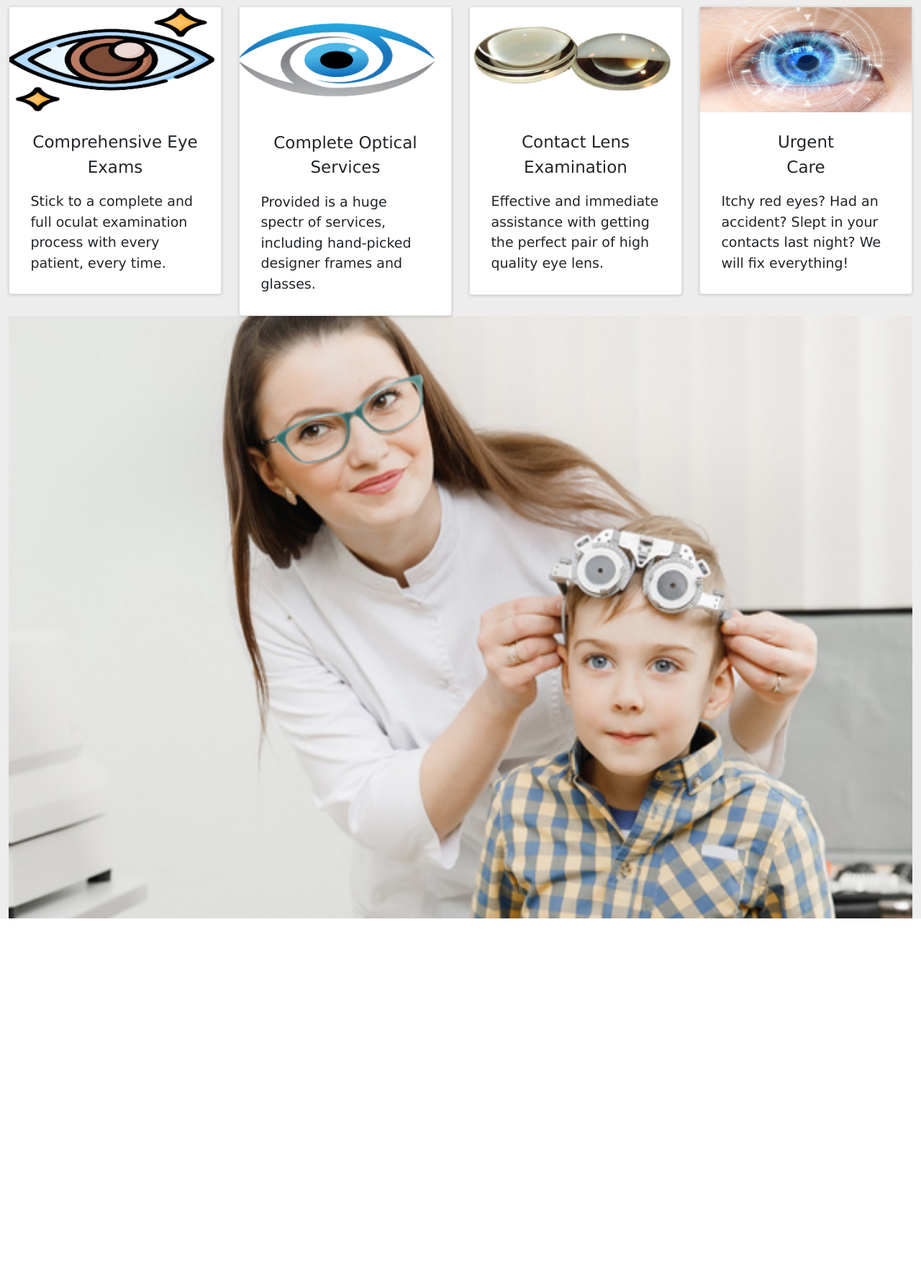
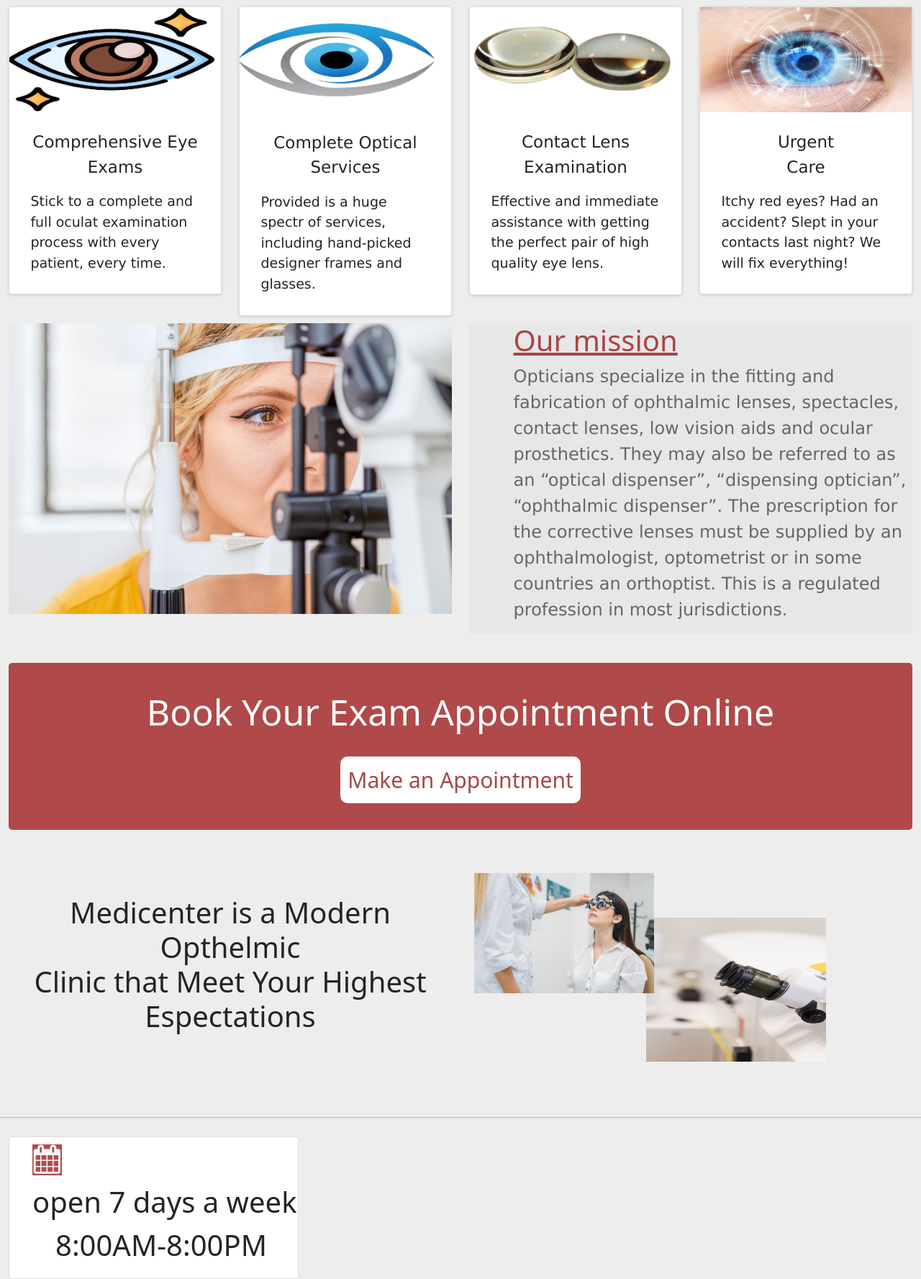
Before and after one commit to sachinjangid761/laxmiopticals, a PHP site: page / in a window 1280 px wide. Shown: the part 585-2362 px from the top of the page at 72% size. Before the commit the page ends 1861 px from the top, so only its background shows below. Run offline with PHP 8.4, Linux system fonts and the light colour scheme.

Commit message:
add site

```diff
--- a/css/style.css
+++ b/css/style.css
@@ -115,7 +115,7 @@ position: absolute;
     font-family: Arial;
     text-align: center;
 }
-.card{
+.card-sadow{
     background-color: white;
     border-radius: 5px;
     margin-top: 10px;
@@ -136,3 +136,86 @@ position: absolute;
 .card-image img{
     width: 100%;
 }
+.ourmission{
+    padding-left: 10%;
+    color: var(--button-bg-color);
+    font-size: 40px;
+    text-decoration: underline;
+}
+.about{
+    padding-left: 10%;
+    font-size: 24px;
+    font-family: Verdana, Geneva, Tahoma, sans-serif;
+    color: rgba(0, 0, 0, 0.56);
+}
+.mission{
+    box-shadow: none !important;
+    background-color: #dddddd73 !important;
+    border: none !important;
+}
+.card{margin-top: 10px;}
+.oppointment{
+    width: 100%;
+    height: auto;
+    text-align: center;
+    padding: 3%;
+    background-color: var(--button-hover-color);
+    border-radius: 5px;
+    margin-top: 40px;
+}
+.oppointment h3{
+    font-size: 50px;
+    color: white;
+}
+.oppointment button{
+    padding: 10px;
+    font-size: 30px;
+    color: var(--button-bg-color);
+    border: none;
+    background-color: white;
+    border-radius: 10px;
+
+}
+.oppointment button:hover{
+    background-color: var(--button-bg-color);
+    color: white;
+    border: solid white;
+    transition: 1s;
+}
+.medicenter{
+    text-align: center;
+    font-size: 40px;
+    padding: 5%;
+}
+.medicenter-image-1{
+    height: 200px;
+    width: 250px;
+    margin: 10%;
+    margin-left: 40%;
+}
+.medicenter-image-2{
+    position: absolute;
+    width: 250px;
+    right: 29%;
+}
+.m-top-60{margin-top: 60px;}
+@media screen and (max-width:539px) {
+    .medicenter-image-2{
+        margin-top: -482px;
+        position: relative;
+    }
+    .medicenter-image-1{
+        margin-top: 110px;
+        margin-left: 18%;
+    }
+}
+.timing-and-facilities ul li{
+    display: inline-block;
+    list-style-type: none;
+    font-size: 40px;
+}
+.timing-and-facilities ul li i{
+    background-color: var(--button-hover-color);
+    color: white;
+    padding: 5%;
+}
--- a/index.html
+++ b/index.html
@@ -16,7 +16,8 @@
   <nav class="navbar navbar-expand-lg navbar-light bg-color">
     <div class="container-fluid">
       <a class="navbar-brand"><img src="images/logo/png-transparent-eye-brown-human-round-eyeball-pupil.png"
-          style="position: absolute; width: 60px;top:0;float: left;" alt=""></a><span style="color: brown;margin-left: 50px;font-size: 30px;">Laxmi Opticals</span>
+          style="position: absolute; width: 60px;top:0;float: left;" alt=""></a><span
+        style="color: brown;margin-left: 50px;font-size: 30px;">Laxmi Opticals</span>
       <button class="navbar-toggler" type="button" data-bs-toggle="collapse" data-bs-target="#navbarSupportedContent"
         aria-controls="navbarSupportedContent" aria-expanded="false" aria-label="Toggle navigation">
         <span class="navbar-toggler-icon"></span>
@@ -90,43 +91,105 @@
   <div class="container-fluid">
     <div class="row">
       <div class="col-12 col-sm-6 col-xl-3">
-        <div class="card">
+        <div class="card card-sadow">
           <img src="images/logo/2824810.png" alt="">
           <br>
           <p class="card-description">Comprehensive Eye <br> Exams</p>
-          <p class="card-second-description">Stick to a complete and full oculat examination process with every patient, every time.</p>
+          <p class="card-second-description">Stick to a complete and full oculat examination process with every patient,
+            every time.</p>
         </div>
       </div>
       <div class="col-12 col-sm-6 col-xl-3">
-        <div class="card">
+        <div class="card card-sadow">
           <img src="images/logo/aankh.png" alt="">
           <br>
           <p class="card-description">Complete Optical <br> Services</p>
-          <p class="card-second-description">Provided is a huge spectr of services, including hand-picked designer frames and glasses.</p>
+          <p class="card-second-description">Provided is a huge spectr of services, including hand-picked designer
+            frames and glasses.</p>
         </div>
       </div>
       <div class="col-12 col-sm-6 col-xl-3">
-        <div class="card">
+        <div class="card card-sadow">
           <img src="images/logo/cebd73050208-removebg-preview.png" alt=""><br>
           <p class="card-description">Contact Lens <br> Examination</p>
-          <p class="card-second-description">Effective and immediate assistance with getting the perfect pair of high quality eye lens.</p>
+          <p class="card-second-description">Effective and immediate assistance with getting the perfect pair of high
+            quality eye lens.</p>
         </div>
       </div>
       <div class="col-12 col-sm-6 col-xl-3">
-        <div class="card">
+        <div class="card card-sadow">
           <img src="images/logo/solutions-medical-ophthalmic-lasik.jpg" alt=""><br>
           <p class="card-description">Urgent <br> Care</p>
-          <p class="card-second-description">Itchy red eyes? Had an accident? Slept in your contacts last night? We will fix everything!</p>
+          <p class="card-second-description">Itchy red eyes? Had an accident? Slept in your contacts last night? We will
+            fix everything!</p>
         </div>
       </div>
     </div>
   </div>
   <div class="container-fluid">
-      <div class="row">
-      <div class="card-image">
-        <img src="images/picture/image_01 (1).jpg" alt="">
+    <div class="row">
+      <div class="col-12 col-md-12 col-xl-6">
+        <div class="mission card">
+          <img src="images/picture/Eye-Exam-2-1024x672.jpg" alt="">
+        </div>
+      </div>
+      <div class="col-12 col-md-12 col-xl-6">
+        <div class="card mission">
+          <h2 class="ourmission">Our mission</h2>
+          <p class="about">Opticians specialize in the fitting and
+            fabrication of ophthalmic lenses,
+            spectacles, contact lenses, low vision aids and
+            ocular prosthetics.
+            They may also be referred to as an
+            “optical dispenser”, “dispensing optician”,
+            “ophthalmic dispenser”.
+            The prescription for the corrective
+            lenses must be supplied by an ophthalmologist,
+            optometrist or in some countries an orthoptist.
+            This is a regulated profession in most jurisdictions.</p>
+        </div>
+      </div>
     </div>
   </div>
+  <div class="container-fluid">
+    <div class="oppointment">
+      <h3>Book Your Exam Appointment Online</h3><br>
+      <button>Make an Appointment</button>
+    </div>
+  </div>
+  <div class="container-fluid m-top-60">
+    <div class="row">
+      <div class="col-12 col-xl-6">
+        <h2 class="medicenter">Medicenter is a Modern Opthelmic<br>
+          Clinic that Meet Your Highest<br>
+          Espectations</h2>
+      </div>
+      <div class="col-12 col-xl-6">
+        <img class="medicenter-image-1" src="images/picture/image_06.jpg" alt="">
+        <img class="medicenter-image-2" src="images/picture/image_02.jpg" alt="">
+      </div>
+    </div>
+  </div><hr>
+  <div class="container-fluid">
+    <div class="row timing-and-facilities">
+      <div class="col-12 col-md-6 col-xl-4">
+        <div class="card">
+         <ul>
+          <li class="li"><i class="fa fa-calendar"></i></li>
+            <li class="li">
+              open 7 days a week
+            <ul>
+              <li>8:00AM-8:00PM</li>
+          </ul></li>
+         </ul>
+        </div>
+      </div>
+      <div class="col-12 col-md-6 col-xl-4"></div>
+      <div class="col-12 col-md-6 col-xl-4"></div>
+      <div class="col-12 col-md-6 col-xl-4"></div>
+      <div class="col-12 col-md-6 col-xl-4"></div>
+      <div class="col-12 col-md-6 col-xl-4"></div>
+    </div>
   </div>
 
 
```
